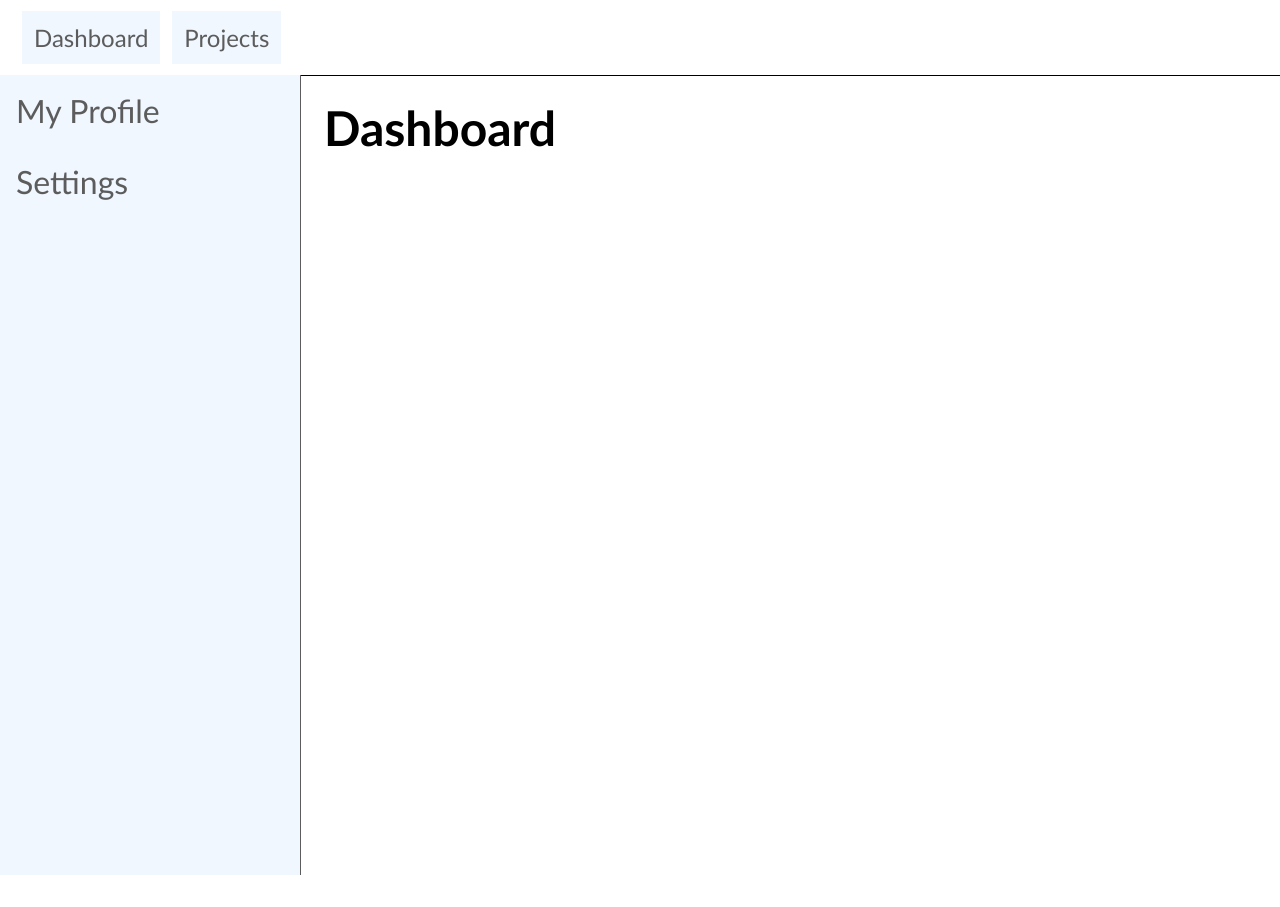
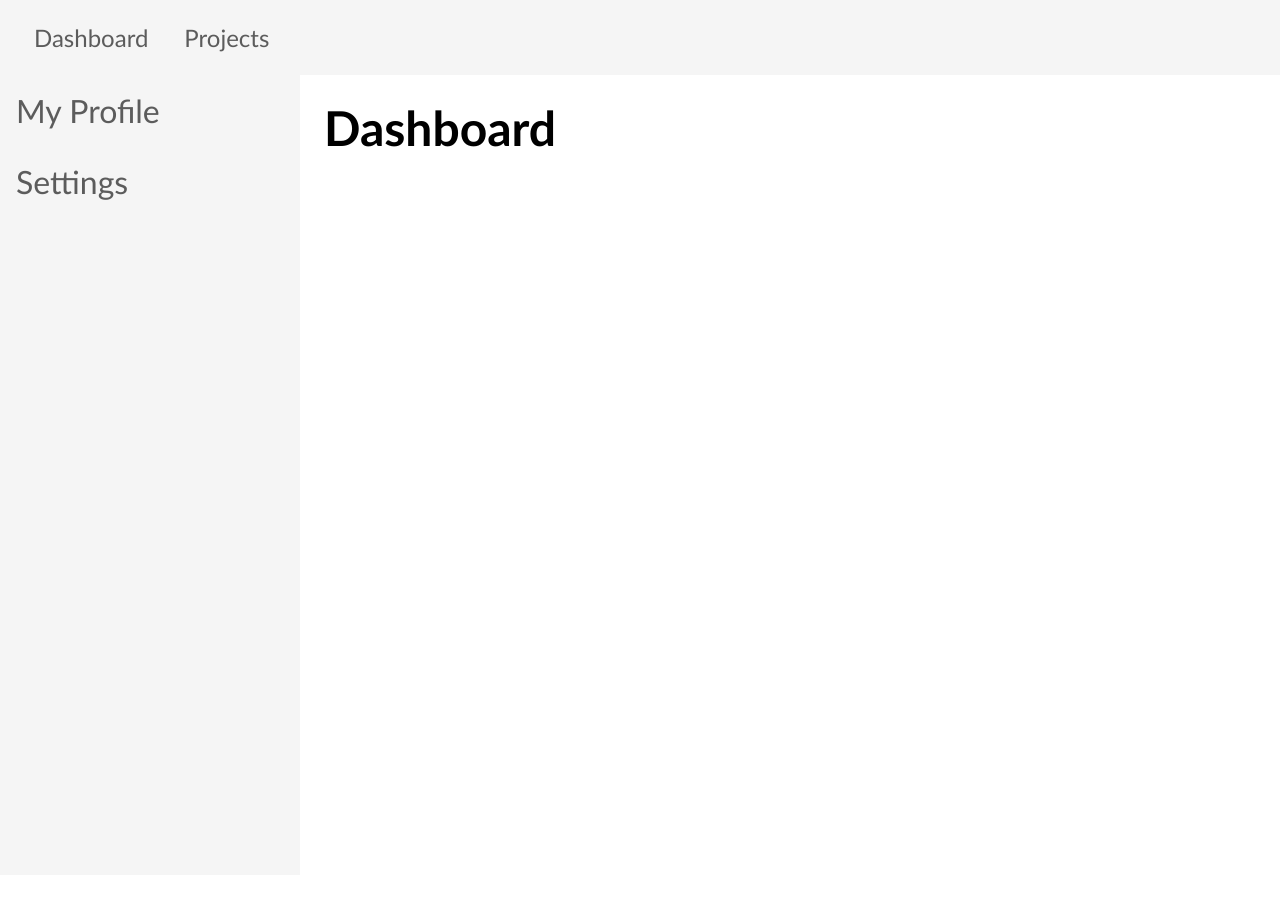
Before and after one commit to nchau3/project-planner, a React (Create React App) app in the folder client/: page /dashboard in a window 1280 px wide. Built offline with nearby package versions, Linux system fonts and the light colour scheme.

Commit message:
minor styling

```diff
--- a/client/src/Root.tsx
+++ b/client/src/Root.tsx
@@ -6,9 +6,9 @@ export default function Root() {
   return (
     <main>
       <TopNav />
-      <div id="page-container">
+      <section id="page-container">
         <Outlet />
-      </div>
+      </section>
     </main>
   );
 }
--- a/client/src/components/pages/Projects/SingleProject.tsx
+++ b/client/src/components/pages/Projects/SingleProject.tsx
@@ -1,4 +1,4 @@
-import { LoaderFunctionArgs, Params, useLoaderData } from "react-router-dom";
+import { LoaderFunctionArgs, useLoaderData } from "react-router-dom";
 import { getProject } from "../../../util/api";
 
 export function loader({ params }: LoaderFunctionArgs) {
--- a/client/src/styles/component-styles/side-nav/side-nav.scss
+++ b/client/src/styles/component-styles/side-nav/side-nav.scss
@@ -5,7 +5,6 @@
   position: fixed;
   height: 100%;
   width: 300px;
-  border-right: 1px solid;
   background-color: variables.$primary-color;
   color: variables.$accent-color;
 
--- a/client/src/styles/component-styles/top-nav/top-nav.scss
+++ b/client/src/styles/component-styles/top-nav/top-nav.scss
@@ -8,8 +8,7 @@
   width: 100%;
   padding: 0 1rem;
   position: fixed;
-  border-bottom: solid 1px;
-  background-color: white;
+  background-color: variables.$primary-color;
 
   ul {
     list-style-type: none;
--- a/client/src/styles/reset.scss
+++ b/client/src/styles/reset.scss
@@ -5,7 +5,7 @@ h4,
 h5,
 h6,
 p,
-section, body, html {
+section, body, html, main {
   margin: 0;
   padding: 0;
   border: 0;
--- a/client/src/styles/root.scss
+++ b/client/src/styles/root.scss
@@ -20,8 +20,8 @@ main {
 .page-content {
   display: flex;
   flex-direction: column;
+  height: 100%;
   padding: 0 0 2em 300px;
-  height: 100%;
 }
 
 .router-link {
--- a/client/src/styles/variables.scss
+++ b/client/src/styles/variables.scss
@@ -1,3 +1,3 @@
-$primary-color: rgb(240, 247, 255);
+$primary-color: rgb(245, 245, 245);
 $accent-color: rgb(92, 92, 92);
 $fields-color: rgb(231, 231, 231);
```
